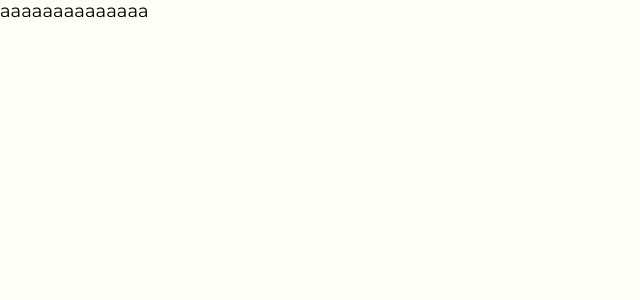
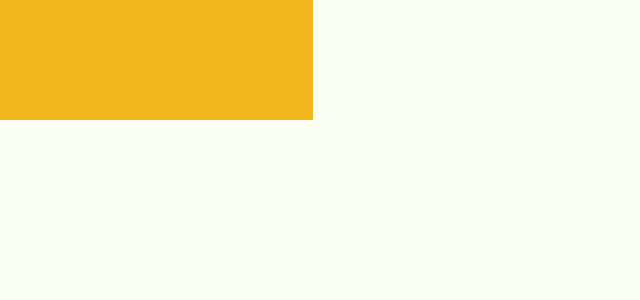
Before and after one commit to eugeneZolotarenko/hot-hatches, a React (Create React App) app: page /brand in a window 1280 px wide. Shown: the top 300 px of the page, without its empty margins (0-640 px from the left). Built offline with nearby package versions, Linux system fonts and the light colour scheme.

Commit message:
Styling BrandHeader component

```diff
--- a/src/IndexRouter.js
+++ b/src/IndexRouter.js
@@ -67,7 +67,19 @@ const IndexRouter = () => {
             />
           )}
         />
-        <Route exact path='/brand' component={Brand} />
+        <Route
+          exact
+          path='/brand'
+          render={(props) => (
+            <Brand
+              {...props}
+              setBrand={setBrand}
+              setModel={setModel}
+              model={model}
+              brand={brand}
+            />
+          )}
+        />
       </Router>
     </Switch>
   )
--- /dev/null
+++ b/src/components/Brand/BrandHeader/BrandHeader.jsx
@@ -0,0 +1,14 @@
+import React from "react"
+
+import BrandHeaderStyle from "./BrandHeaderStyle"
+
+const BrandHeader = ({ brand }) => {
+  return (
+    <BrandHeaderStyle>
+      <span className='first-letter'>{brand.charAt(0)}</span>
+      <h2>{brand}</h2>
+    </BrandHeaderStyle>
+  )
+}
+
+export default BrandHeader
--- /dev/null
+++ b/src/components/Brand/BrandHeader/BrandHeaderStyle.js
@@ -0,0 +1,39 @@
+import styled from "styled-components"
+
+const BrandHeaderStyle = styled.section`
+  width: 49%;
+  height: 15vh;
+  background: ${(props) => props.theme.yellowSemiWhite};
+  display: flex;
+  justify-content: center;
+  align-items: flex-end;
+  padding-right: 7%;
+  h2 {
+    font-size: 7rem;
+    font-weight: normal;
+    margin: 0;
+    transform: translateY(40%);
+    @media (max-width: 1400px) {
+      font-size: 5.3rem;
+      line-height: 8rem;
+    }
+    @media (max-width: 900px) {
+      font-size: 4.3rem;
+      line-height: 6rem;
+      margin-right: 2%;
+    }
+
+    @media (max-width: 600px) {
+      margin-top: 12vh;
+      width: 85%;
+      font-size: 3.5rem;
+      line-height: 5rem;
+    }
+  }
+  .first-letter {
+    transform: translate(75%, 40%);
+    position: relative;
+  }
+`
+
+export default BrandHeaderStyle
--- /dev/null
+++ b/src/components/Brand/BrandHeader/package.json
@@ -0,0 +1,3 @@
+{
+  "main": "BrandHeader.jsx"
+}
--- a/src/pages/Brand/Brand.jsx
+++ b/src/pages/Brand/Brand.jsx
@@ -1,11 +1,25 @@
-import React from 'react'
+import React from "react"
 
-const Brand = () => {
-    return (
-        <div>
-            aaaaaaaaaaaaaa
-        </div>
-    )
+import BrandHeader from "../../components/Brand/BrandHeader"
+
+import BrandStyle from "./BrandStyle"
+
+const Brand = (props) => {
+  if (props.brand === "") {
+    const brand = window.location.search.substring(1)
+    props.setBrand(brand)
+  }
+
+  return (
+    <BrandStyle>
+      <BrandHeader
+        setBrand={props.setBrand}
+        setModel={props.setModel}
+        model={props.model}
+        brand={props.brand}
+      />
+    </BrandStyle>
+  )
 }
 
 export default Brand
--- a/src/pages/Brand/BrandStyle.js
+++ b/src/pages/Brand/BrandStyle.js
@@ -0,0 +1,9 @@
+import styled from "styled-components"
+
+const BrandStyle = styled.section`
+  color: ${(props) => props.theme.nightBlue};
+  height: 100%;
+  width: 100%;
+`
+
+export default BrandStyle
```
